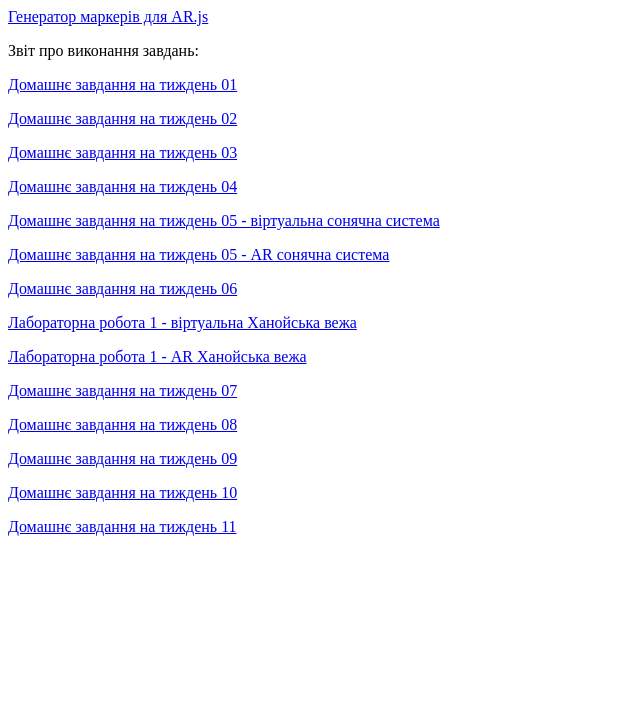
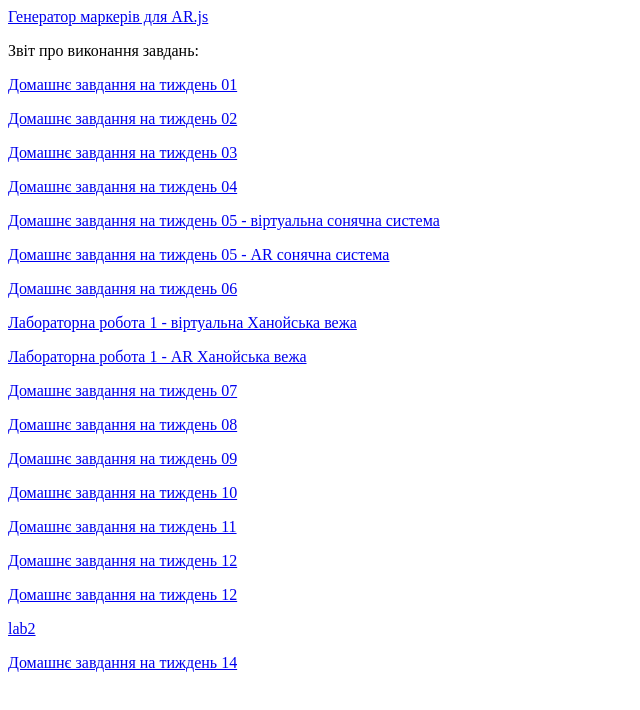
Before and after one commit to turaeva-o/icto, a plain HTML site: page index.html in a window 1280 px wide. Shown: the whole page, without its empty margins (0-640 px from the left). Drawn offline with Linux system fonts and the light colour scheme.

Commit message:
Add files via upload

```diff
--- a/index.html
+++ b/index.html
@@ -19,5 +19,9 @@
 		<p><a href="week09/2nd.html" target="_blank">Домашнє завдання на тиждень 09</a>
 		<p><a href="week10/360.html" target="_blank">Домашнє завдання на тиждень 10</a>
 		<p><a href="week11/index.html" target="_blank">Домашнє завдання на тиждень 11</a>
+		<p><a href="week12/index.html" target="_blank">Домашнє завдання на тиждень 12</a>
+		<p><a href="week12/exp.html" target="_blank">Домашнє завдання на тиждень 12</a>
+		<p><a href="lab2/1st.html" target="_blank">lab2</a>
+		<p><a href="week14/mymask.html" target="_blank">Домашнє завдання на тиждень 14</a>
 	</body>
 </html>
```
